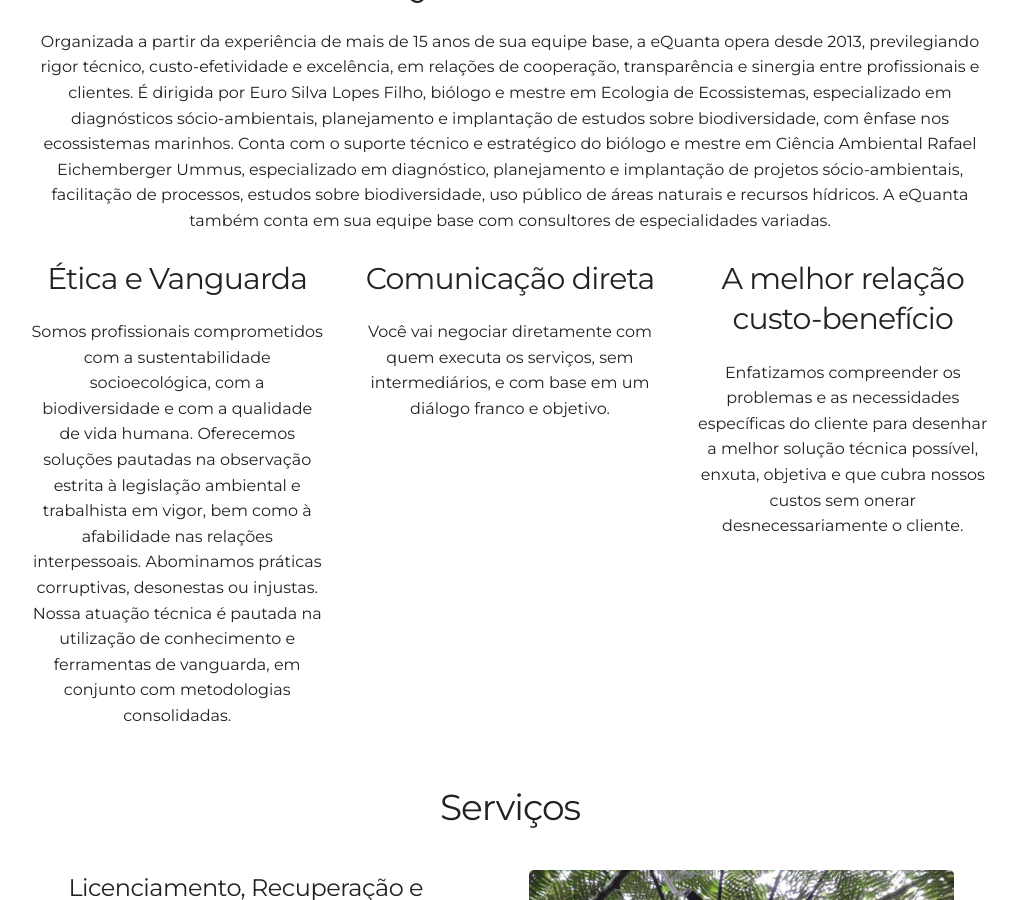
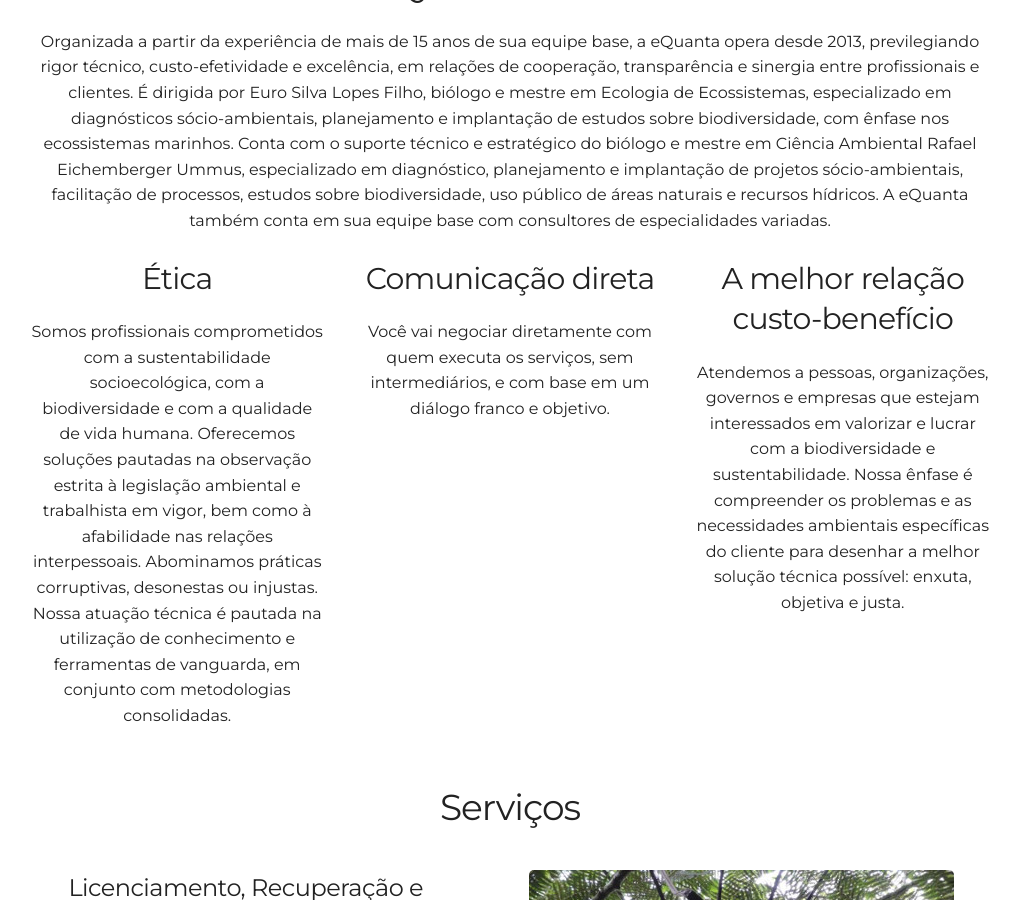
Before and after one commit to leroy1977/eQ1, a Jekyll site: the page built from index.html, in a window 1280 px wide and 900 px high, scrolled down 955 px. Shown: the whole window, without its empty margins (130-1150 px from the left). Built offline with Jekyll 4.4.1, drawn with Linux system fonts in a browser that asks for light colours.

Commit message:
Update about.html

```diff
--- a/_includes/about.html
+++ b/_includes/about.html
@@ -5,7 +5,7 @@
   </div>
   <div class="row user">
     <div class="four columns">
-      <h4>Ética e Vanguarda</h4>
+      <h4>Ética</h4>
     <!--  <img alt="" src="{{ "/assets/img/8-64-grayscale.png" | prepend: site.baseurl }}" />
       <img alt="" src="{{ "/assets/img/97-64-grayscale.png" | prepend: site.baseurl }}" />
       <img alt="" src="{{ "/assets/img/activities-18-64-grayscale.png" | prepend: site.baseurl }}" />
@@ -29,7 +29,7 @@
       <!-- <i class="devicon-git-plain"></i>
       <i class="devicon-gulp-plain colored"></i>
       <i class="devicon-atom-original-wordmark"></i> -->
-      <p>Enfatizamos compreender os problemas e as necessidades específicas do cliente para desenhar a melhor solução técnica possível, enxuta, objetiva e que cubra nossos custos sem onerar desnecessariamente o cliente.</p>
+      <p>Atendemos a pessoas, organizações, governos e empresas que estejam interessados em valorizar e lucrar com a biodiversidade e sustentabilidade. Nossa ênfase é compreender os problemas e as necessidades ambientais específicas do cliente para desenhar a melhor solução técnica possível: enxuta, objetiva e justa.</p>
     </div>
   </div>
 </div>
```
